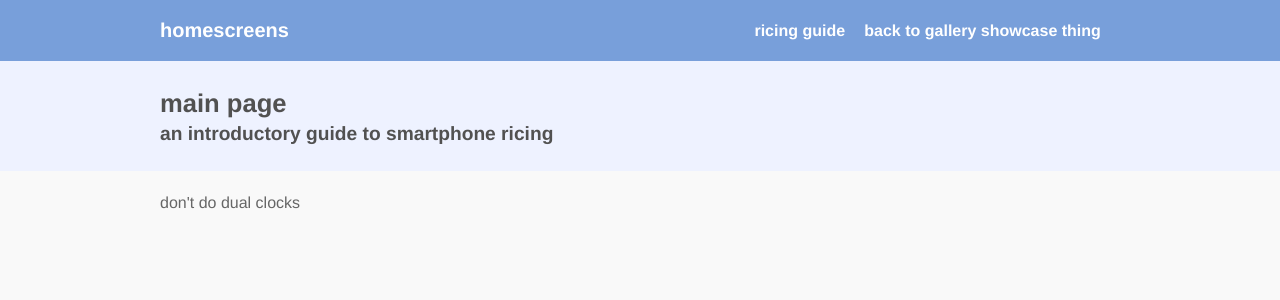
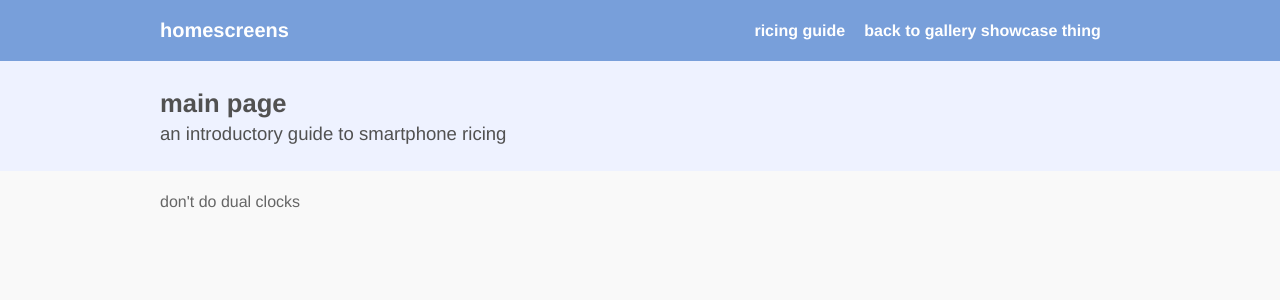
Before and after one commit to homescreens/wiki, a Jekyll site: the page built from ricing.html, in a window 1280 px wide. Shown: the top 300 px of the page. Built offline with Jekyll 4.4.1, drawn with Linux system fonts in a browser that asks for light colours.

```diff
--- a/_layouts/default.html
+++ b/_layouts/default.html
@@ -5,9 +5,10 @@
 	<meta name="viewport" content="width=device-width, initial-scale=1, viewport-fit=cover">
 
 	<title>{{ site.name }}</title>
-	<meta name="description" content="{{ site.meta_description }}">
+	<link rel="stylesheet" href="assets/style.css">
 
-	<link rel="stylesheet" href="assets/style.css">
+	<meta name="description" content="{{ site.description }}">
+	{% seo %}
 </head>
 <body>
 	<nav>
--- a/assets/style.css
+++ b/assets/style.css
@@ -44,6 +44,10 @@ header h1, header h2 {
 	margin: 0.2em 0;
 }
 
+header h2 {
+	font-weight: normal;
+}
+
 nav > div,
 header > div,
 #content > div {
@@ -60,5 +64,5 @@ h1 {
 }
 
 h2 {
-	font-size: 1.2em;
+	font-size: 1.16em;
 }
```
